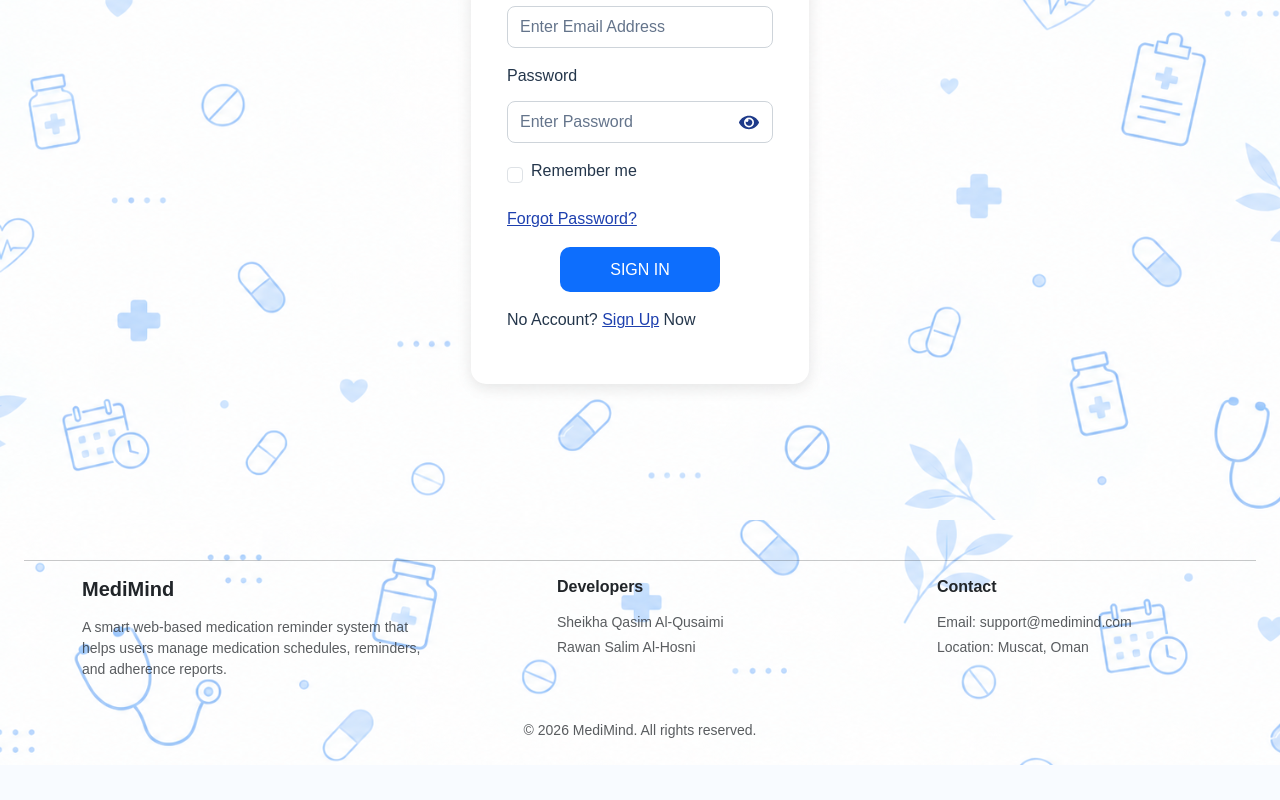
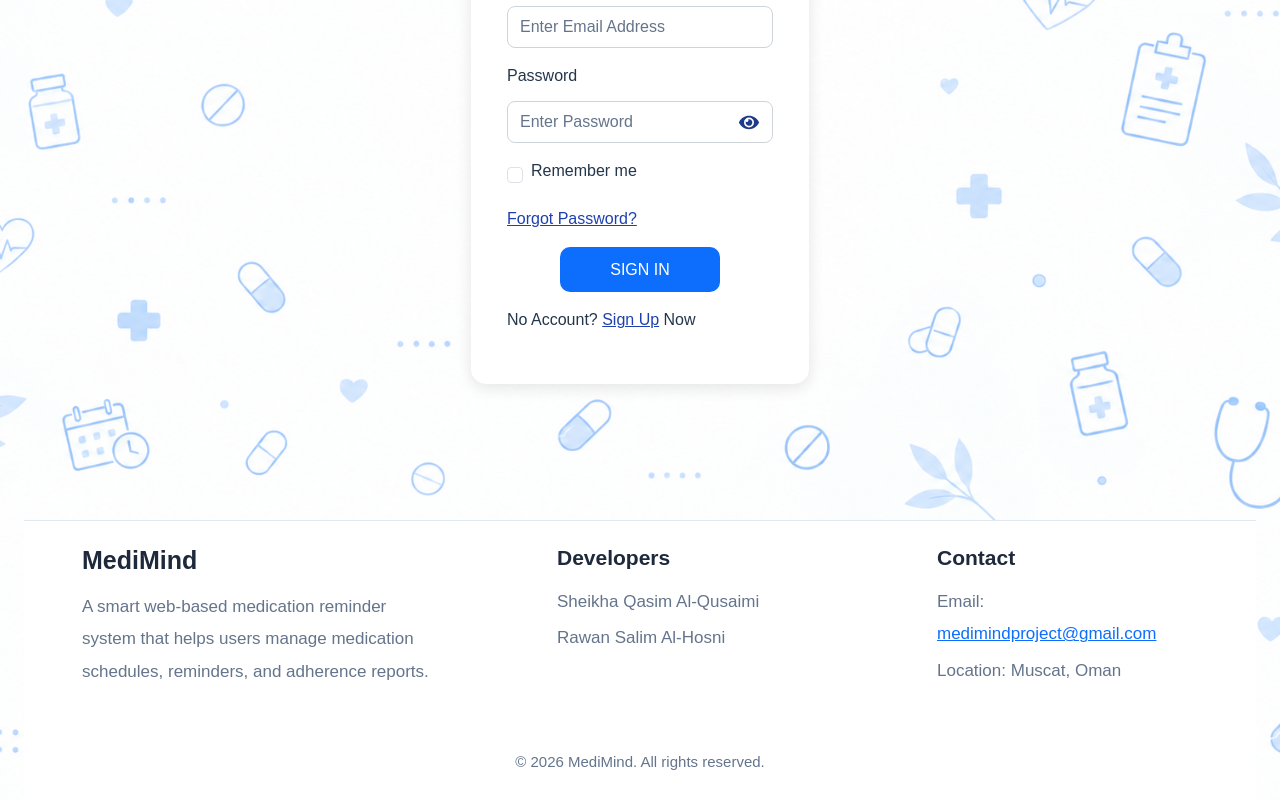
Before and after one commit to sheikha25/MediMind-project, a React (Vite) app in the folder client/: page / in a window 1280 px wide. Shown: the part 280-1080 px from the top of the page. Before the commit the page ends 1045 px from the top, so only its background shows below. Built offline with nearby package versions, Linux system fonts and the light colour scheme.

Commit message:
Update Footer.jsx

```diff
--- a/client/src/components/Footer.jsx
+++ b/client/src/components/Footer.jsx
@@ -1,35 +1,186 @@
+
+import { useEffect, useState } from "react";
 import { Container, Row, Col } from "reactstrap";
 
 const Footer = () => {
+  const [language, setLanguage] = useState(
+    () => localStorage.getItem("medimindLanguage") || "en"
+  );
+
+  const isArabic = language === "ar";
+  const t = (en, ar) => (isArabic ? ar : en);
+
+  useEffect(() => {
+    const updateLanguage = () => {
+      setLanguage(localStorage.getItem("medimindLanguage") || "en");
+    };
+
+    window.addEventListener("storage", updateLanguage);
+    window.addEventListener("medimindLanguageChanged", updateLanguage);
+
+    return () => {
+      window.removeEventListener("storage", updateLanguage);
+      window.removeEventListener("medimindLanguageChanged", updateLanguage);
+    };
+  }, []);
+
   return (
-    <footer className="footer mt-auto py-4">
-      <hr className="footer-divider" />
+    <footer
+      className="footer medimind-footer mt-auto py-4"
+      dir={isArabic ? "rtl" : "ltr"}
+    >
+      <style>{`
+        .medimind-footer {
+          background: var(--mm-card-bg, #ffffff);
+          color: var(--mm-text, #1e293b);
+          border-top: 1px solid var(--mm-border, #e2e8f0);
+          transition: background 0.3s, color 0.3s;
+        }
+
+        .medimind-footer .footer-divider {
+          border-color: var(--mm-border, #e2e8f0);
+          opacity: 0.5;
+          margin-bottom: 30px;
+        }
+
+        .medimind-footer h5 {
+          font-size: 25px;
+          font-weight: 800;
+          color: var(--mm-text, #1e293b);
+        }
+
+        .medimind-footer h6 {
+          font-size: 21px;
+          font-weight: 700;
+          color: var(--mm-text, #1e293b);
+        }
+
+        .medimind-footer p {
+          font-size: 17px !important;
+          line-height: 1.9;
+          color: var(--mm-muted, #64748b) !important;
+        }
+
+        .medimind-footer .footer-copyright {
+          font-size: 15px !important;
+          margin-top: 20px;
+        }
+
+        .medimind-footer[dir="rtl"] {
+          text-align: right;
+        }
+
+        .medimind-footer[dir="ltr"] {
+          text-align: left;
+        }
+
+        .medimind-footer .footer-column {
+          text-align: start;
+        }
+
+        .medimind-footer .footer-email {
+          direction: ltr;
+          unicode-bidi: isolate;
+          display: inline-block;
+        }
+
+        body.dark-mode .medimind-footer,
+        body.dark-theme .medimind-footer,
+        [data-theme="dark"] .medimind-footer {
+          background: #111827;
+          color: #f1f5f9;
+          border-color: #334155;
+        }
+
+        body.dark-mode .medimind-footer h5,
+        body.dark-mode .medimind-footer h6,
+        body.dark-theme .medimind-footer h5,
+        body.dark-theme .medimind-footer h6,
+        [data-theme="dark"] .medimind-footer h5,
+        [data-theme="dark"] .medimind-footer h6 {
+          color: #f8fafc;
+        }
+
+        body.dark-mode .medimind-footer p,
+        body.dark-theme .medimind-footer p,
+        [data-theme="dark"] .medimind-footer p {
+          color: #cbd5e1 !important;
+        }
+
+        @media (max-width: 767px) {
+          .medimind-footer .footer-column {
+            text-align: center;
+          }
+
+          .medimind-footer p {
+            font-size: 16px !important;
+          }
+        }
+      `}</style>
 
       <Container>
-        <Row className="text-center text-md-start justify-content-between">
-          <Col md="4" className="mb-4">
-            <h5 className="fw-bold mb-3">MediMind</h5>
-            <p className="text-muted small">
-              A smart web-based medication reminder system that helps users manage
-              medication schedules, reminders, and adherence reports.
+        <Row className="justify-content-between">
+          <Col md="4" className="mb-4 footer-column">
+            <h5 className="mb-3">MediMind</h5>
+            <p>
+              {t(
+                "A smart web-based medication reminder system that helps users manage medication schedules, reminders, and adherence reports.",
+                "نظام ذكي لتذكير المرضى بمواعيد الأدوية عبر الويب، يساعد المستخدمين على تنظيم جداول الأدوية والتذكيرات ومتابعة تقارير الالتزام بالعلاج."
+              )}
             </p>
           </Col>
 
-          <Col md="3" className="mb-4">
-            <h6 className="fw-bold mb-3">Developers</h6>
-            <p className="text-muted small mb-1">Sheikha Qasim Al-Qusaimi</p>
-            <p className="text-muted small">Rawan Salim Al-Hosni</p>
+          <Col md="3" className="mb-4 footer-column">
+            <h6 className="mb-3">
+              {t("Developers", "المطوّرون")}
+            </h6>
+
+            <p className="mb-1">
+              {t(
+                "Sheikha Qasim Al-Qusaimi",
+                "شيخة قاسم القسيمي"
+              )}
+            </p>
+
+            <p>
+              {t(
+                "Rawan Salim Al-Hosni",
+                "روان سالم الحوسني"
+              )}
+            </p>
           </Col>
 
-          <Col md="3" className="mb-4">
-            <h6 className="fw-bold mb-3">Contact</h6>
-            <p className="text-muted small mb-1">Email: support@medimind.com</p>
-            <p className="text-muted small">Location: Muscat, Oman</p>
+          <Col md="3" className="mb-4 footer-column">
+            <h6 className="mb-3">
+              {t("Contact", "التواصل")}
+            </h6>
+
+            <p className="mb-1">
+              {t("Email:", "البريد الإلكتروني:")}{" "}
+              <span className="footer-email">
+
+<a
+  href="mailto:medimindproject@gmail.com"
+  className="footer-email"
+>
+  medimindproject@gmail.com
+</a>
+
+              </span>
+            </p>
+
+            <p>
+              {t(
+                "Location: Muscat, Oman",
+                "الموقع: مسقط، سلطنة عُمان"
+              )}
+            </p>
           </Col>
         </Row>
 
-        <p className="text-center text-muted small mb-0">
-          © 2026 MediMind. All rights reserved.
+        <p className="text-center footer-copyright mb-0">
+          © 2026 MediMind.{" "}
+          {t("All rights reserved.", "جميع الحقوق محفوظة.")}
         </p>
       </Container>
     </footer>
```
